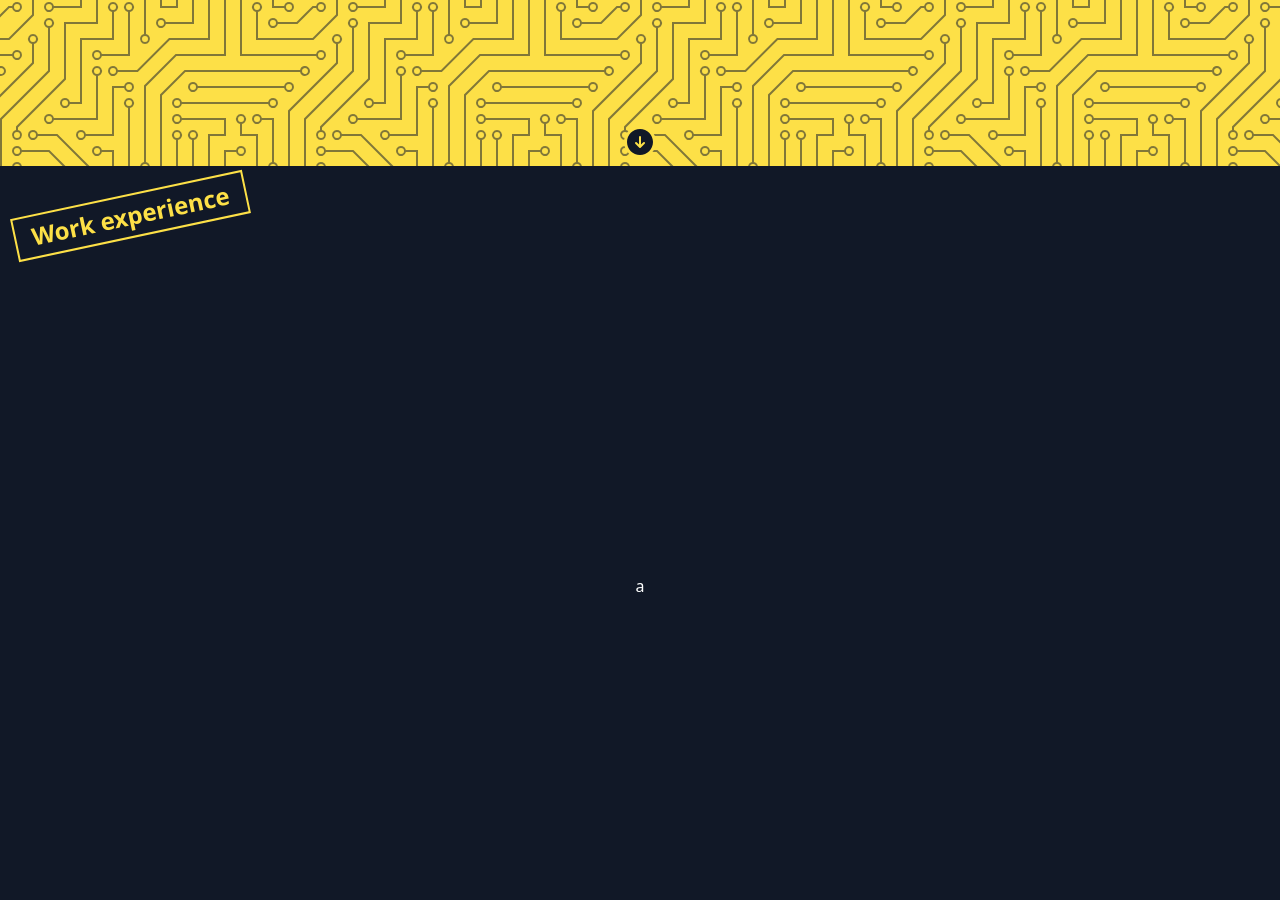
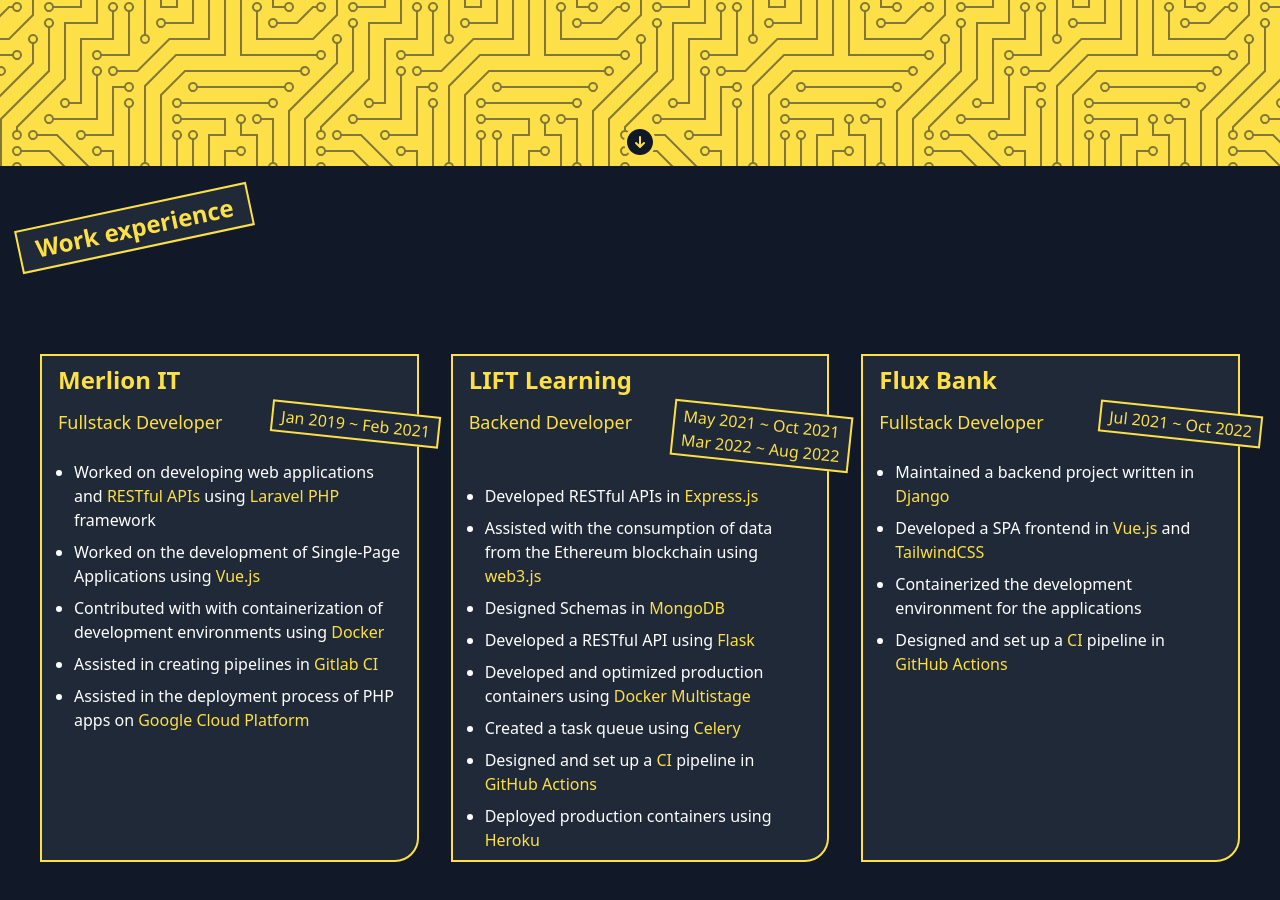
Before and after one commit to sammyzord/sammyzord.github.io, a Vue app: page / in a window 1280 px wide. Shown: the part 634-1534 px from the top of the page. Built offline with nearby package versions, Linux system fonts and the light colour scheme.

Commit message:
finishes job section

```diff
--- a/src/App.vue
+++ b/src/App.vue
@@ -18,11 +18,15 @@ import ArrowDownIcon from "./components/icons/ArrowDownIcon.vue";
       </div>
     </div>
     <div class="min-h-screen flex flex-col justify-between items-center">
-      <div class="bg-gray-900 border-2 border-yellow-300 text-yellow-300 self-start mt-7 ml-3 py-1 px-4 -rotate-12">
-        <h1 class="text-2xl font-semibold">Work experience</h1>
+      <div class="self-start pt-10 pl-4">
+        <div
+          class="bg-gray-800 border-2 border-yellow-300 text-yellow-300 py-1 px-4 -rotate-12"
+        >
+          <h1 class="text-2xl font-semibold">Work experience</h1>
+        </div>
       </div>
       <JobSection></JobSection>
-      <div class="mb-8"></div>
+      <div></div>
     </div>
   </div>
 </template>
--- a/src/components/JobCard.vue
+++ b/src/components/JobCard.vue
@@ -0,0 +1,32 @@
+<script setup lang="ts">
+import { PropType } from "vue";
+import { handleText } from "../utils/utils";
+
+const props = defineProps({
+  name: { type: String, required: true },
+  title: { type: String, required: true },
+  periods: { type: Array as PropType<Array<Array<string>>>, required: true },
+  details: { type: Array as PropType<Array<string>>, required: true },
+});
+</script>
+
+<template>
+  <div
+    class="border-2 border-yellow-300 flex flex-col pl-4 py-2 gap-3 bg-gray-800 rounded-br-3xl hover:-translate-y-2 transition ease-in-out"
+  >
+    <h2 class="text-yellow-300 text-2xl font-semibold">{{ name }}</h2>
+    <div class="flex justify-between">
+      <p class="text-yellow-300 text-lg">{{ title }}</p>
+      <div
+        class="flex flex-col text-yellow-300 border-2 border-yellow-300 py-0.5 px-2 translate-x-6 rotate-6 bg-gray-800"
+      >
+        <p v-for="period in periods">{{ period.join(" ~ ") }}</p>
+      </div>
+    </div>
+    <div class="px-4 mt-2">
+      <ul class="list-disc flex flex-col space-y-2">
+        <li v-for="detail in details" v-html="handleText(detail)"></li>
+      </ul>
+    </div>
+  </div>
+</template>
--- a/src/components/JobSection.vue
+++ b/src/components/JobSection.vue
@@ -1,3 +1,33 @@
+<script setup lang="ts">
+import JobCard from "./JobCard.vue";
+
+import { merlionDetails, fluxDetails, liftDetails } from "../utils/data";
+</script>
+
 <template>
-  <div>a</div>
+  <div class="lg:px-10">
+    <div class="grid grid-cols-3 gap-8">
+      <JobCard
+        :name="'Merlion IT'"
+        :title="'Fullstack Developer'"
+        :periods="[['Jan 2019', 'Feb 2021']]"
+        :details="merlionDetails"
+      ></JobCard>
+      <JobCard
+        :name="'LIFT Learning'"
+        :title="'Backend Developer'"
+        :periods="[
+          ['May 2021', 'Oct 2021'],
+          ['Mar 2022', 'Aug 2022'],
+        ]"
+        :details="liftDetails"
+      ></JobCard>
+      <JobCard
+        :name="'Flux Bank'"
+        :title="'Fullstack Developer'"
+        :periods="[['Jul 2021', 'Oct 2022']]"
+        :details="fluxDetails"
+      ></JobCard>
+    </div>
+  </div>
 </template>
--- /dev/null
+++ b/src/utils/data.ts
@@ -0,0 +1,25 @@
+export const merlionDetails = [
+    "Worked on developing web applications and :RESTful APIs: using :Laravel PHP: framework",
+    "Worked on the development of Single-Page Applications using :Vue.js:",
+    "Contributed with with containerization of development environments using :Docker:",
+    "Assisted in creating pipelines in :Gitlab CI:",
+    "Assisted in the deployment process of PHP apps on :Google Cloud Platform:",
+];
+
+export const fluxDetails = [
+    'Maintained a backend project written in :Django:',
+    'Developed a SPA frontend in :Vue.js: and :TailwindCSS:',
+    'Containerized the development environment for the applications',
+    'Designed and set up a :CI: pipeline in :GitHub Actions:'
+]
+
+export const liftDetails = [
+    'Developed RESTful APIs in :Express.js:',
+    'Assisted with the consumption of data from the Ethereum blockchain using :web3.js:',
+    'Designed Schemas in :MongoDB:',
+    'Developed a RESTful API using :Flask:',
+    'Developed and optimized production containers using :Docker Multistage:',
+    'Created a task queue using :Celery:',
+    'Designed and set up a :CI: pipeline in :GitHub Actions:',
+    'Deployed production containers using :Heroku:',
+]
--- /dev/null
+++ b/src/utils/utils.ts
@@ -0,0 +1,8 @@
+export const handleText = (text: string) => {
+    const new_text = text.replace(/\<(.*?)\>/g, "");
+    return new_text.replace(
+        /\:(.*?)\:/g,
+        (m) =>
+            `<span class="text-yellow-300">${m.slice(1, m.length - 1)}</span>`
+    );
+}
```
